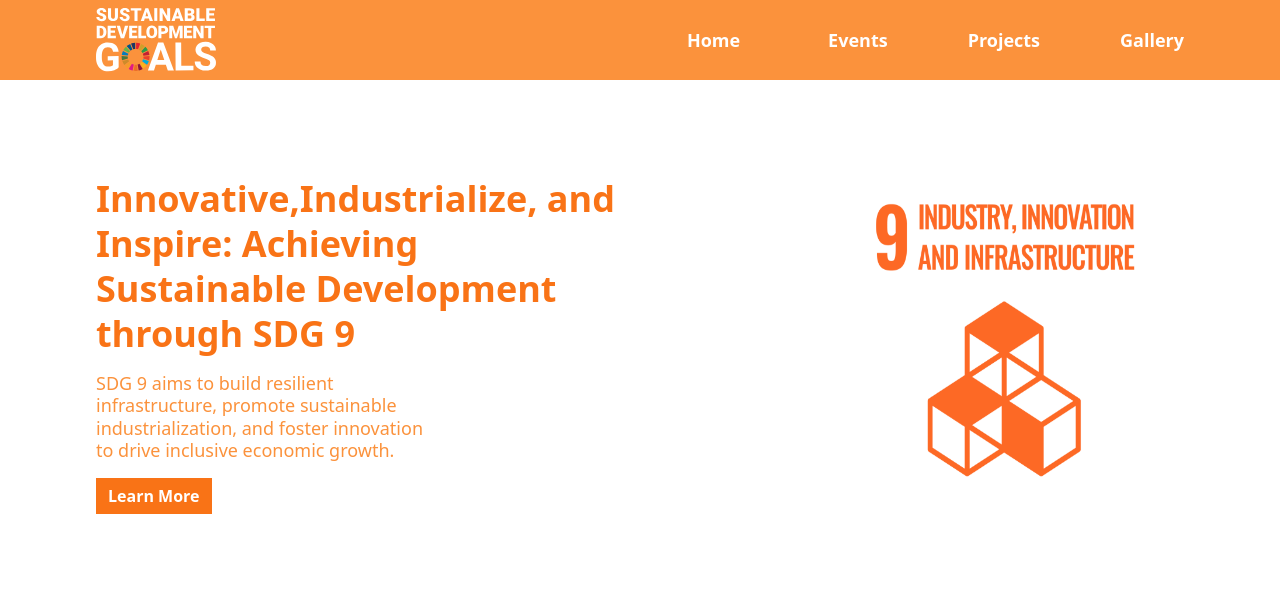
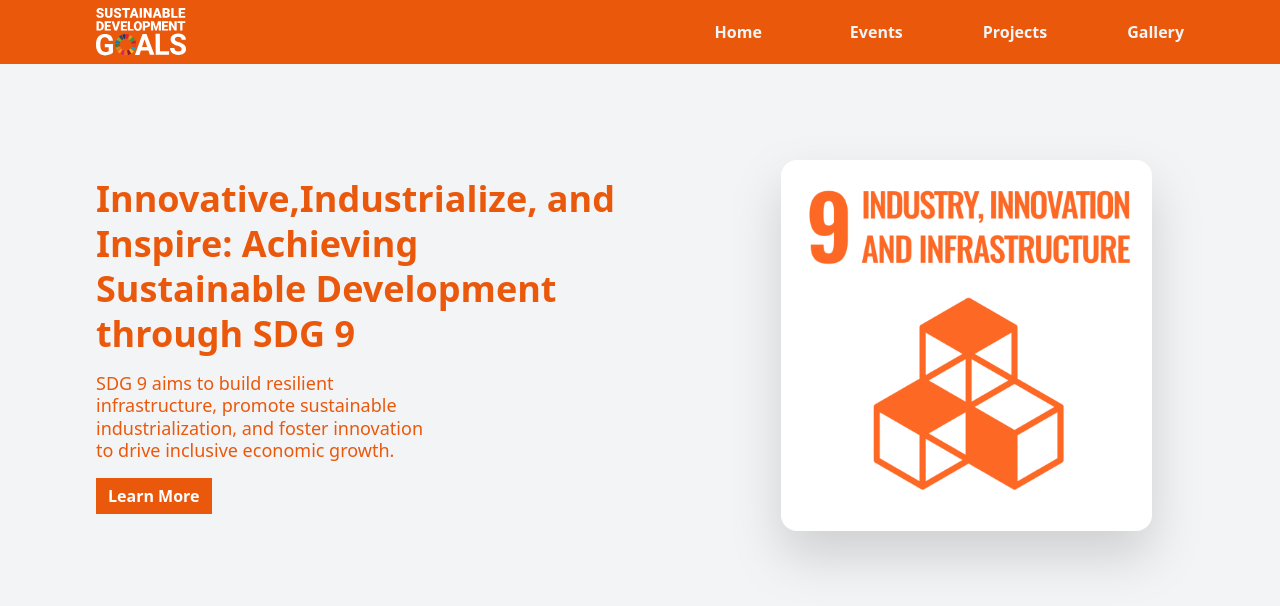
Before and after one commit to LalitSharma87084/innovateInfra, a website: page src/index.html in a window 1280 px wide. Drawn offline with nearby package versions, Linux system fonts and the light colour scheme; files that its build step writes are made by us from their sources.

Commit message:
made small change in style

```diff
--- a/src/index.html
+++ b/src/index.html
@@ -7,43 +7,43 @@
   <script src="https://cdn.tailwindcss.com"></script>
   <title>section 1</title>
 </head>
-<body>
+<body class="bg-gray-100">
   <div>
-  <nav class="bg-orange-400 ">
+  <nav class="bg-orange-600 ">
     <div class="w-[85%] mx-auto py-2 flex items-center justify-between">
-        <div class="w-[120px] cursor-pointer">
+        <div class="w-[90px] cursor-pointer">
             <img src="../assets/SDGLOGO.svg" alt="Logo">
         </div>
-        <div>
+        <div class="">
           <ul class="flex space-x-20 ">
           <li class="list-none px-2">
-              <a href="#" class="text-white font-bold text-lg">Home</a>
+              <a href="#" class="text-gray-100 font-bold text-md">Home</a>
           </li>
           <li class="list-none">
-              <a href="#" class="text-white font-bold text-lg">Events</a>
+              <a href="#" class="text-gray-100 font-bold text-md">Events</a>
           </li>
           <li class="list-none">
-              <a href="#" class="text-white font-bold text-lg">Projects</a>
+              <a href="#" class="text-gray-100 font-bold text-md">Projects</a>
           </li>
           <li class="list-none">
-              <a href="#" class="text-white font-bold text-lg">Gallery</a>
+              <a href="#" class="text-gray-100 font-bold text-md">Gallery</a>
           </li>
       </ul>
     </div>
     </div>
   </nav>
     <div class="w-[85%] mt-8 mx-auto py-16 flex justify-between">
-      <div class="w-1/2">
-        <h1 class="text text-4xl font-bold text-orange-500 leading-tight">
+      <div class="w-1/2 mt-4">
+        <h1 class="text-4xl font-bold text-orange-600 leading-tight">
           Innovative,Industrialize, and Inspire: Achieving <br>Sustainable Development<br> through SDG 9
         </h1>
-        <p class=" mt-4 text-lg text-orange-400 leading-tight">
+        <p class=" mt-4 text-lg text-orange-600 leading-tight">
           SDG 9 aims to build resilient<br> infrastructure, promote sustainable<br> industrialization, and foster innovation<br> to drive inclusive economic growth.
         </p>
-        <button class="mt-4 px-3 py-2 text-white font-bold leading-tight bg-orange-500">Learn More</button>
+        <button class="mt-4 px-3 py-2 text-white font-bold leading-tight bg-orange-600">Learn More</button>
       </div>
-      <div class="w-1/3 flex px-8 text-orange-400">
-        <img src="../assets/sdg9logo.png" alt="">
+      <div class="w-2/5 flex px-8 text-orange-600">
+        <img class="rounded-2xl drop-shadow-2xl" src="../assets/sdg9logo.png" alt="sustainable development goal no 9">
     </div>
 
   </div>
```
